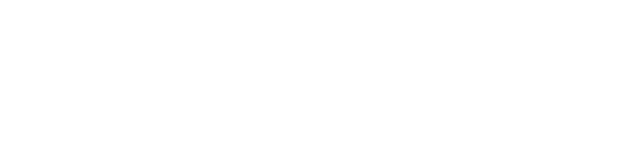
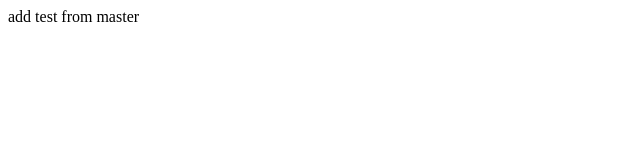
Before and after one commit to juanapu/testgit, a plain HTML site: page index.html in a window 1280 px wide. Shown: the whole page, without its empty margins (0-640 px from the left). Drawn offline with Linux system fonts and the light colour scheme.

Commit message:
Update index.html

```diff
--- a/index.html
+++ b/index.html
@@ -1,2 +1,3 @@
 <html>
+  add test from master
 </html>
```
